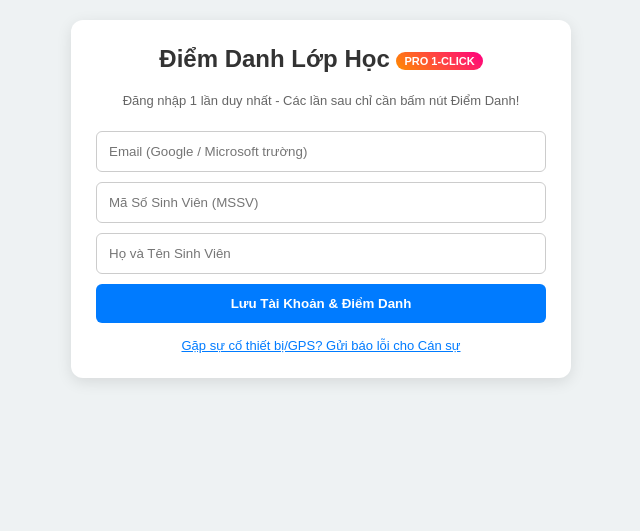
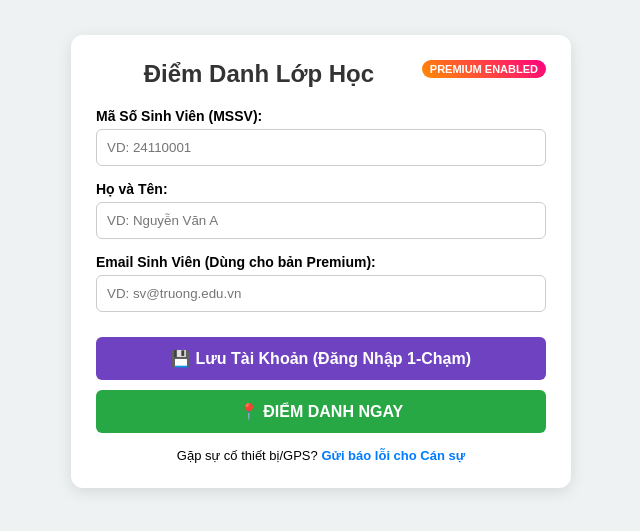
Before and after one commit to dungnguyentien1103-wq/-i-m-Danh-L-p, a Flask app: template templates/student.html in a window 1280 px wide. Shown: the top 531 px of the page, without its empty margins (319-959 px from the left). Run offline with Flask 3, Linux system fonts and the light colour scheme; the template is opened without the code that fills it, so the values that code supplies are empty.

Commit message:
Update student.html

```diff
--- a/templates/student.html
+++ b/templates/student.html
@@ -3,155 +3,179 @@
 <head>
     <meta charset="UTF-8">
     <meta name="viewport" content="width=device-width, initial-scale=1.0">
-    <title>Điểm Danh Sinh Viên (Phiên Bản Premium)</title>
+    <title>Điểm Danh Sinh Viên</title>
     <style>
-        body { font-family: Arial, sans-serif; background: #eef2f3; margin: 0; padding: 20px; }
-        .card { max-width: 450px; margin: auto; background: white; padding: 25px; border-radius: 12px; box-shadow: 0 4px 15px rgba(0,0,0,0.1); }
+        body { font-family: Arial, sans-serif; background: #eef2f3; margin: 0; padding: 15px; }
+        .card { max-width: 450px; background: white; margin: 20px auto; padding: 25px; border-radius: 12px; box-shadow: 0 4px 15px rgba(0,0,0,0.1); }
         h2 { text-align: center; color: #333; margin-top: 0; }
-        .badge-premium { background: linear-gradient(45deg, #ff8c00, #ff0080); color: white; padding: 3px 8px; border-radius: 10px; font-size: 11px; vertical-align: middle; }
-        input, button, textarea { width: 100%; padding: 12px; margin-top: 10px; border-radius: 6px; border: 1px solid #ccc; box-sizing: border-box; }
-        .btn-checkin { background: #28a745; color: white; font-size: 16px; font-weight: bold; border: none; cursor: pointer; }
-        .btn-checkin:hover { background: #218838; }
-        .welcome-box { background: #e7f5ff; border: 1px solid #a5d8ff; padding: 12px; border-radius: 6px; margin-bottom: 15px; }
-        .link-btn { color: #007bff; text-decoration: underline; cursor: pointer; font-size: 13px; text-align: center; display: block; margin-top: 12px; }
-        #status-msg { text-align: center; font-weight: bold; margin-top: 15px; }
+        .badge-premium { background: linear-gradient(45deg, #ff8c00, #ff0080); color: white; font-size: 11px; padding: 3px 8px; border-radius: 10px; font-weight: bold; float: right; }
+        .form-group { margin-bottom: 15px; }
+        label { font-weight: bold; font-size: 14px; display: block; margin-bottom: 5px; }
+        input { width: 100%; padding: 10px; border: 1px solid #ccc; border-radius: 6px; box-sizing: border-box; }
+        .btn { width: 100%; padding: 12px; border: none; border-radius: 6px; font-weight: bold; font-size: 16px; cursor: pointer; margin-top: 10px; }
+        .btn-checkin { background: #28a745; color: white; }
+        .btn-premium { background: #6f42c1; color: white; }
+        .status-box { padding: 12px; border-radius: 6px; margin-top: 15px; text-align: center; font-weight: bold; display: none; }
+        .status-success { background: #d4edda; color: #155724; }
+        .status-error { background: #f8d7da; color: #721c24; }
+        .link-toggle { text-align: center; margin-top: 15px; font-size: 13px; }
+        .link-toggle a { color: #007bff; text-decoration: none; font-weight: bold; }
     </style>
 </head>
 <body>
 
     <div class="card">
-    <h2>Điểm Danh Lớp Học <span class="badge-premium">PRO 1-CLICK</span></h2>
+        <span class="badge-premium">PREMIUM ENABLED</span>
+        <h2>Điểm Danh Lớp Học</h2>
 
-    <!-- KHUNG ĐĂNG NHẬP / LƯU THÔNG TIN -->
-    <div id="login-box">
-        <p style="font-size: 13px; color: #666; text-align: center;">Đăng nhập 1 lần duy nhất - Các lần sau chỉ cần bấm nút Điểm Danh!</p>
-        <input type="email" id="acc_email" placeholder="Email (Google / Microsoft trường)">
-        <input type="text" id="acc_mssv" placeholder="Mã Số Sinh Viên (MSSV)">
-        <input type="text" id="acc_hoten" placeholder="Họ và Tên Sinh Viên">
-        <button type="button" style="background: #007bff; color: white; border: none; font-weight: bold;" onclick="saveAccount()">Lưu Tài Khoản & Điểm Danh</button>
+        <!-- KHUNG DÀNH CHO PREMIUM (TỰ ĐỘNG LƯU SESSION) -->
+        <div id="premium-welcome-box" style="display: none; background: #f0f4ff; padding: 15px; border-radius: 8px; margin-bottom: 15px; border: 1px solid #cce5ff;">
+            <p style="margin: 0; font-weight: bold; color: #004085;" id="user-info-text">Xin chào: ...</p>
+            <small style="color: #666;">Đã xác thực tài khoản. Bấm bên dưới để điểm danh ngay!</small>
+            <br><a href="#" onclick="logout()" style="color: #dc3545; font-size: 12px; font-weight: bold;">[Đăng xuất / Đổi tài khoản]</a>
         </div>
 
-    <!-- KHUNG ĐIỂM DANH 1-CLICK (HIỆN KHI ĐÃ ĐĂNG NHẬP) -->
-    <div id="quick-checkin-box" style="display: none;">
-        <div class="welcome-box">
-            <b>Xin chào:</b> <span id="user-name-display"></span><br>
-            <b>MSSV:</b> <span id="user-mssv-display"></span>
-            <span class="link-btn" style="display: inline; float: right;" onclick="logout()">[Đổi TK]</span>
+        <!-- KHUNG ĐĂNG NHẬP / NHẬP CƠ BẢN -->
+        <div id="form-inputs">
+            <div class="form-group">
+                <label>Mã Số Sinh Viên (MSSV):</label>
+                <input type="text" id="mssv" placeholder="VD: 24110001">
             </div>
-        <button class="btn-checkin" onclick="startCheckin()">🎯 ĐIỂM DANH NGAY (1-TOUCH)</button>
+            <div class="form-group">
+                <label>Họ và Tên:</label>
+                <input type="text" id="ho_ten" placeholder="VD: Nguyễn Văn A">
+            </div>
+            <div class="form-group" id="email-group">
+                <label>Email Sinh Viên (Dùng cho bản Premium):</label>
+                <input type="email" id="email" placeholder="VD: sv@truong.edu.vn">
+            </div>
+            <button class="btn btn-premium" id="btn-save-session" onclick="savePremiumAuth()">💾 Lưu Tài Khoản (Đăng Nhập 1-Chạm)</button>
         </div>
 
-    <div id="status-msg"></div>
+        <button class="btn btn-checkin" onclick="thucHienDiemDanh()">📍 ĐIỂM DANH NGAY</button>
 
-    <!-- NÚT & FORM BÁO LỖI -->
-    <span class="link-btn" onclick="toggleBaoLoi()">Gặp sự cố thiết bị/GPS? Gửi báo lỗi cho Cán sự</span>
+        <div id="status-msg" class="status-box"></div>
 
-    <div id="bao-loi-box" style="display: none; background: #fff3cd; padding: 15px; border-radius: 8px; margin-top: 15px;">
-        <h4 style="margin: 0 0 10px 0;">Yêu Cầu Reset Thiết Bị</h4>
-        <input type="text" id="bl_mssv" placeholder="MSSV">
-        <input type="text" id="bl_hoten" placeholder="Họ tên">
-        <textarea id="bl_lydo" placeholder="Lý do lỗi (VD: Đổi điện thoại, định vị sai...)"></textarea>
-        <button style="background: #ffc107; border: none; font-weight: bold; margin-top: 8px;" onclick="sendBaoLoi()">Gửi Báo Lỗi</button>
+        <!-- PHẦN BÁO LỖI THIẾT BỊ -->
+        <div class="link-toggle">
+            Gặp sự cố thiết bị/GPS? <a href="#" onclick="toggleBaoLoi(); return false;">Gửi báo lỗi cho Cán sự</a>
+        </div>
+
+        <div id="form-bao-loi" style="display: none; background: #fff3cd; padding: 15px; border-radius: 8px; margin-top: 15px; border: 1px solid #ffeeba;">
+            <h4 style="margin-top:0;">Gửi Yêu Cầu Báo Lỗi</h4>
+            <input type="text" id="bl_mssv" placeholder="Nhập MSSV" style="margin-bottom:8px;">
+            <input type="text" id="bl_hoten" placeholder="Nhập Họ Tên" style="margin-bottom:8px;">
+            <textarea id="bl_lydo" style="width:100%; height:50px; border-radius:4px; padding:5px;" placeholder="Lý do (VD: Đổi điện thoại, lỗi GPS...)"></textarea>
+            <button class="btn" style="background:#ffc107; color:#000;" onclick="sendBaoLoi()">Gửi Yêu Cầu</button>
         </div>
     </div>
 
     <script>
-    // Tự sinh hoặc lấy Device ID duy nhất của trình duyệt
-    let deviceId = localStorage.getItem('app_device_id');
+        // Khởi tạo Device ID duy nhất lưu ở trình duyệt
+        let deviceId = localStorage.getItem('user_device_id');
         if (!deviceId) {
             deviceId = 'dev_' + Math.random().toString(36).substring(2) + Date.now().toString(36);
-        localStorage.setItem('app_device_id', deviceId);
+            localStorage.setItem('user_device_id', deviceId);
         }
 
+        // Kiểm tra Auto-Login khi tải trang (Premium Feature)
         document.addEventListener("DOMContentLoaded", () => {
-        checkAutoLogin();
+            checkSavedSession();
         });
 
-    function checkAutoLogin() {
-        const session = JSON.parse(localStorage.getItem('student_session') || '{}');
-        if (session.mssv && session.hoTen) {
-            document.getElementById('login-box').style.display = 'none';
-            document.getElementById('quick-checkin-box').style.display = 'block';
-            document.getElementById('user-name-display').innerText = session.hoTen;
-            document.getElementById('user-mssv-display').innerText = session.mssv;
-        } else {
-            document.getElementById('login-box').style.display = 'block';
-            document.getElementById('quick-checkin-box').style.display = 'none';
+        function checkSavedSession() {
+            const savedUser = JSON.parse(localStorage.getItem('student_premium_session'));
+            if (savedUser && savedUser.mssv) {
+                document.getElementById('mssv').value = savedUser.mssv;
+                document.getElementById('ho_ten').value = savedUser.ho_ten;
+
+                document.getElementById('user-info-text').innerText = `Xin chào: ${savedUser.ho_ten} (${savedUser.mssv})`;
+                document.getElementById('premium-welcome-box').style.display = 'block';
+                document.getElementById('form-inputs').style.display = 'none'; // Ẩn ô nhập cho gọn
             }
         }
 
-    function saveAccount() {
-        const email = document.getElementById('acc_email').value;
-        const mssv = document.getElementById('acc_mssv').value;
-        const hoTen = document.getElementById('acc_hoten').value;
+        async function savePremiumAuth() {
+            const mssv = document.getElementById('mssv').value.trim();
+            const ho_ten = document.getElementById('ho_ten').value.trim();
+            const email = document.getElementById('email').value.trim();
 
-        if (!mssv || !hoTen) {
-            alert("Vui lòng điền đầy đủ MSSV và Họ Tên!");
+            if (!mssv || !ho_ten || !email) {
+                alert("Vui lòng điền đủ MSSV, Họ tên và Email!");
                 return;
             }
 
-        localStorage.setItem('student_session', JSON.stringify({ email, mssv, hoTen }));
-        checkAutoLogin();
-        startCheckin();
+            const res = await fetch('/api/student/auth', {
+                method: 'POST',
+                headers: {'Content-Type': 'application/json'},
+                body: JSON.stringify({ mssv, ho_ten, email })
+            });
+            const data = await res.json();
+
+            if (data.success) {
+                localStorage.setItem('student_premium_session', JSON.stringify({ mssv, ho_ten, email }));
+                alert("Đã kích hoạt tính năng Premium! Lần sau bạn không cần nhập lại nữa.");
+                checkSavedSession();
+            } else {
+                alert(data.message);
+            }
         }
 
         function logout() {
-        localStorage.removeItem('student_session');
-        checkAutoLogin();
+            localStorage.removeItem('student_premium_session');
+            document.getElementById('premium-welcome-box').style.display = 'none';
+            document.getElementById('form-inputs').style.display = 'block';
+            document.getElementById('mssv').value = '';
+            document.getElementById('ho_ten').value = '';
         }
 
-    function startCheckin() {
-        const session = JSON.parse(localStorage.getItem('student_session') || '{}');
-        const msg = document.getElementById('status-msg');
-        msg.style.color = 'blue';
-        msg.innerText = "Đang kiểm tra vị trí GPS...";
+        function thucHienDiemDanh() {
+            const mssv = document.getElementById('mssv').value.trim();
+            const ho_ten = document.getElementById('ho_ten').value.trim();
+
+            if (!mssv || !ho_ten) {
+                showStatus("Vui lòng nhập MSSV và Họ tên!", false);
+                return;
+            }
+
+            showStatus("Đang lấy vị trí GPS...", true);
 
             if ("geolocation" in navigator) {
-            navigator.geolocation.getCurrentPosition(
-                (pos) => sendData(session, pos.coords.latitude, pos.coords.longitude),
-                (err) => sendData(session, null, null),
-                { enableHighAccuracy: true, timeout: 5000 }
-            );
+                navigator.geolocation.getCurrentPosition((pos) => {
+                    sendCheckin(mssv, ho_ten, pos.coords.latitude, pos.coords.longitude);
+                }, (err) => {
+                    // Nếu lỗi GPS vẫn thử gửi để backend kiểm tra xem có bắt bắt buộc GPS không
+                    sendCheckin(mssv, ho_ten, null, null);
+                }, { enableHighAccuracy: true, timeout: 7000 });
             } else {
-            sendData(session, null, null);
+                sendCheckin(mssv, ho_ten, null, null);
             }
         }
 
-    async function sendData(session, lat, lng) {
-        const msg = document.getElementById('status-msg');
-        const payload = {
-            mssv: session.mssv,
-            ho_ten: session.hoTen,
-            email: session.email,
-            device_id: deviceId,
-            lat: lat,
-            lng: lng
-        };
-
+        async function sendCheckin(mssv, ho_ten, lat, lng) {
             try {
                 const res = await fetch('/api/student/checkin', {
                     method: 'POST',
                     headers: { 'Content-Type': 'application/json' },
-                body: JSON.stringify(payload)
+                    body: JSON.stringify({ mssv, ho_ten, device_id: deviceId, lat, lng })
                 });
                 const data = await res.json();
-
-            if (data.success) {
-                msg.style.color = 'green';
-                msg.innerText = data.message;
-            } else {
-                msg.style.color = 'red';
-                msg.innerText = data.message;
-            }
+                showStatus(data.message, data.success);
             } catch (e) {
-            msg.style.color = 'red';
-            msg.innerText = "Lỗi kết nối máy chủ!";
+                showStatus("Không thể kết nối tới máy chủ điểm danh!", false);
             }
         }
 
+        function showStatus(msg, isSuccess) {
+            const box = document.getElementById('status-msg');
+            box.innerText = msg;
+            box.className = 'status-box ' + (isSuccess ? 'status-success' : 'status-error');
+            box.style.display = 'block';
+        }
+
         function toggleBaoLoi() {
-        const box = document.getElementById('bao-loi-box');
-        box.style.display = box.style.display === 'none' ? 'block' : 'none';
+            const f = document.getElementById('form-bao-loi');
+            f.style.display = f.style.display === 'none' ? 'block' : 'none';
         }
 
         async function sendBaoLoi() {
@@ -159,17 +183,14 @@
             const ho_ten = document.getElementById('bl_hoten').value;
             const ly_do = document.getElementById('bl_lydo').value;
 
-        if (!mssv || !ho_ten || !ly_do) {
-            alert("Vui lòng điền đủ thông tin báo lỗi!");
-            return;
-        }
+            if(!mssv || !ho_ten || !ly_do) { alert("Vui lòng nhập đầy đủ!"); return; }
 
             await fetch('/api/student/bao-loi', {
                 method: 'POST',
-            headers: { 'Content-Type': 'application/json' },
+                headers: {'Content-Type': 'application/json'},
                 body: JSON.stringify({ mssv, ho_ten, ly_do, device_id: deviceId })
             });
-        alert("Đã gửi báo lỗi thành công! Cán sự sẽ xem xét reset thiết bị cho bạn.");
+            alert("Đã gửi báo lỗi thành công!");
             toggleBaoLoi();
         }
     </script>
```
Lines whose indentation alone changed are shown as unchanged.
